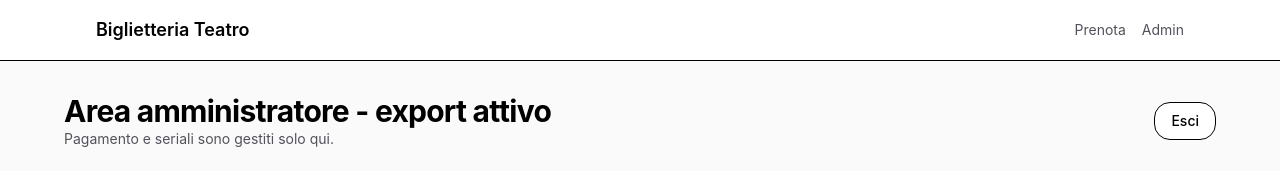
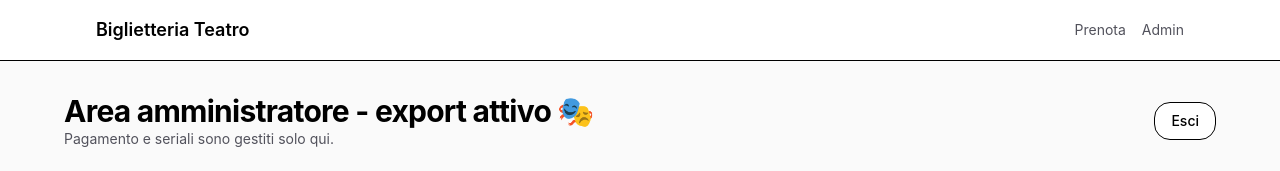
Before and after one commit to liberamint/biglietteria-teatro, a Next.js app: page /admin in a window 1280 px wide. Shown: the top 171 px of the page. Built offline with nearby package versions, Linux system fonts and the light colour scheme; no server answers; the database is empty.

Commit message:
fix header admin

```diff
--- a/app/admin/page.tsx
+++ b/app/admin/page.tsx
@@ -138,8 +138,12 @@ function exportPrenotazioniExcel() {
         <div className="space-y-6">
           <div className="flex flex-col gap-4 md:flex-row md:items-center md:justify-between">
             <div>
-              <h1 className="text-3xl font-bold tracking-tight">Area amministratore - export attivo</h1>
-              <p className="text-sm text-zinc-600">Pagamento e seriali sono gestiti solo qui.</p>
+              <h1 className="text-3xl font-bold tracking-tight">
+    Area amministratore - export attivo 🎭
+  </h1>
+  <p className="text-sm text-zinc-600">
+    Pagamento e seriali sono gestiti solo qui.
+  </p>
             </div>
             <form action={logout}>
               <Button type="submit" variant="outline">Esci</Button>
--- a/package.json
+++ b/package.json
@@ -21,6 +21,7 @@
     "xlsx": "^0.18.5"
   },
   "devDependencies": {
+    "@types/file-saver": "^2.0.7",
     "@types/node": "latest",
     "@types/react": "latest",
     "@types/react-dom": "latest",
```
Also changed, not shown: 1 other file (tests, documents, lock files or other folders).
